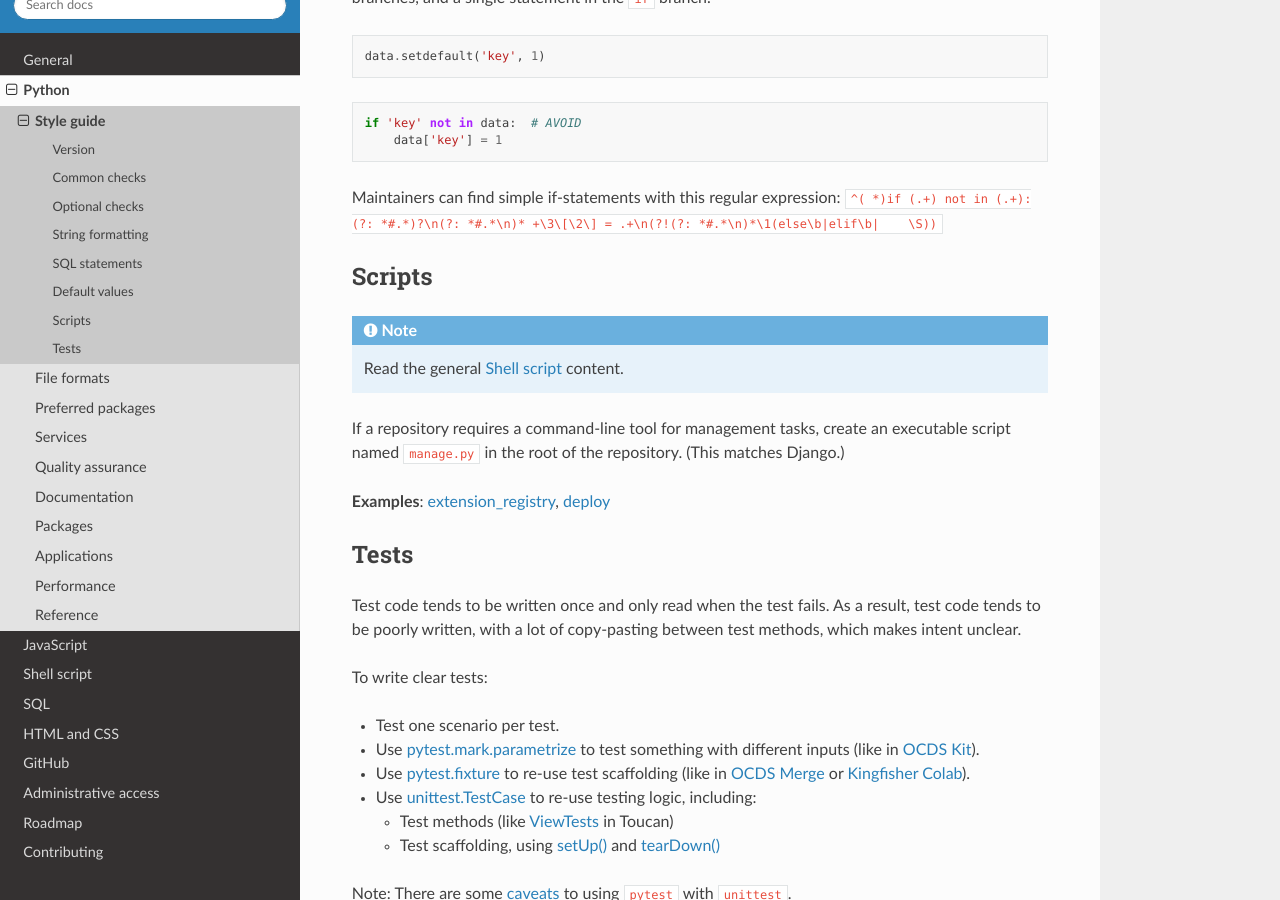
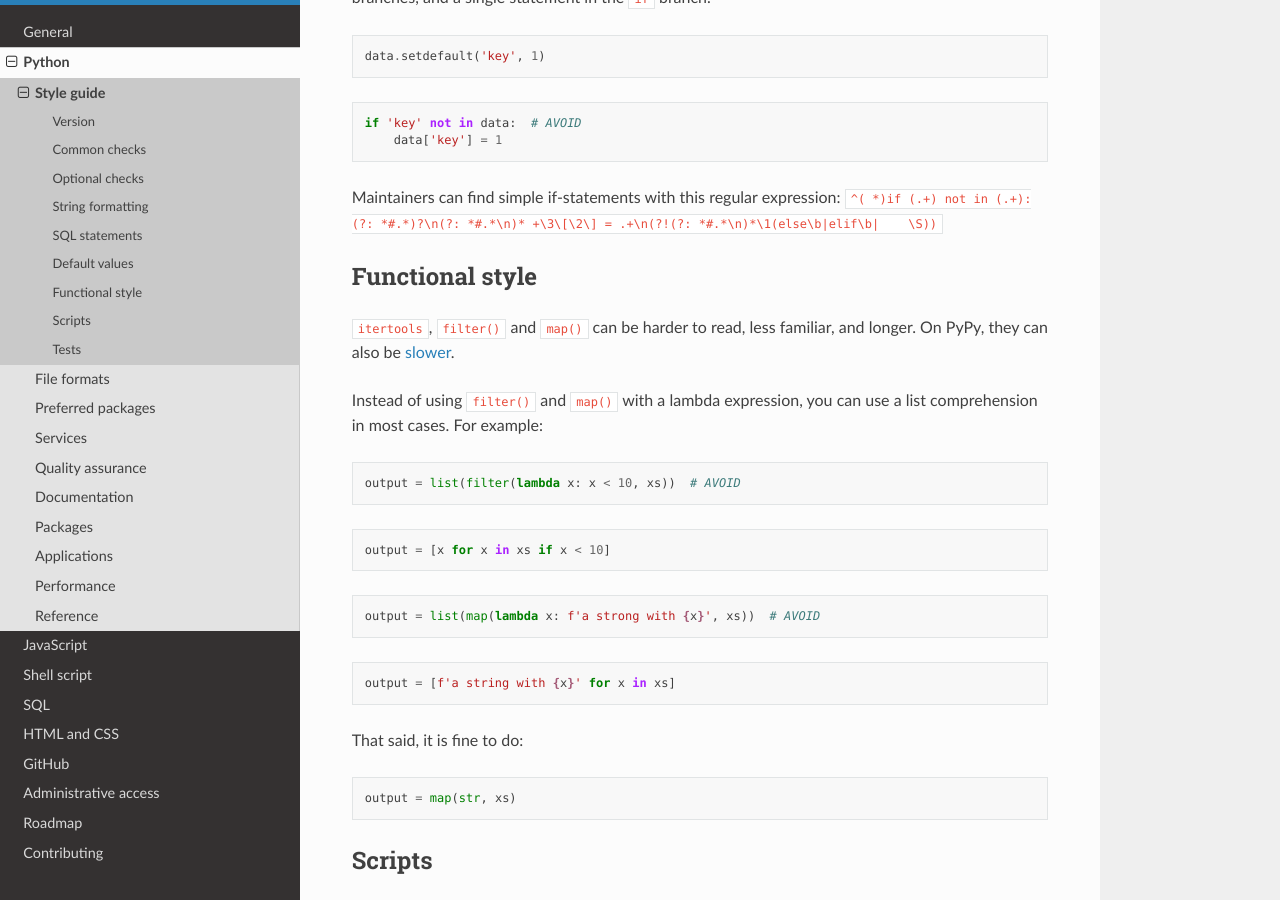
Before and after one commit to open-contracting/software-development-handbook, a Sphinx documentation site: the page built from docs/python/style_guide.rst, in a window 1280 px wide and 900 px high, scrolled down 4511 px. Built offline with Sphinx 7.4.7 and the Read the Docs theme 2.0.0, drawn with Linux system fonts in a browser that asks for light colours.

Commit message:
python: style: Add section on functional style

```diff
--- a/docs/python/style_guide.rst
+++ b/docs/python/style_guide.rst
@@ -219,6 +219,35 @@ Use ``dict.setdefault`` instead of a simple if-statement. A simple if-statement
 
 Maintainers can find simple if-statements with this regular expression: ``^( *)if (.+) not in (.+):(?: *#.*)?\n(?: *#.*\n)* +\3\[\2\] = .+\n(?!(?: *#.*\n)*\1(else\b|elif\b|    \S))``
 
+Functional style
+----------------
+
+``itertools``, ``filter()`` and ``map()`` can be harder to read, less familiar, and longer. On PyPy, they can also be `slower <https://www.pypy.org/performance.html>`__.
+
+Instead of using ``filter()`` and ``map()`` with a lambda expression, you can use a list comprehension in most cases. For example:
+
+.. code-block:: python
+
+   output = list(filter(lambda x: x < 10, xs))  # AVOID
+
+.. code-block:: python
+
+   output = [x for x in xs if x < 10]
+
+.. code-block:: python
+
+   output = list(map(lambda x: f'a strong with {x}', xs))  # AVOID
+
+.. code-block:: python
+
+   output = [f'a string with {x}' for x in xs]
+
+That said, it is fine to do:
+
+.. code-block:: python
+
+   output = map(str, xs)
+
 .. _python-scripts:
 
 Scripts
```
